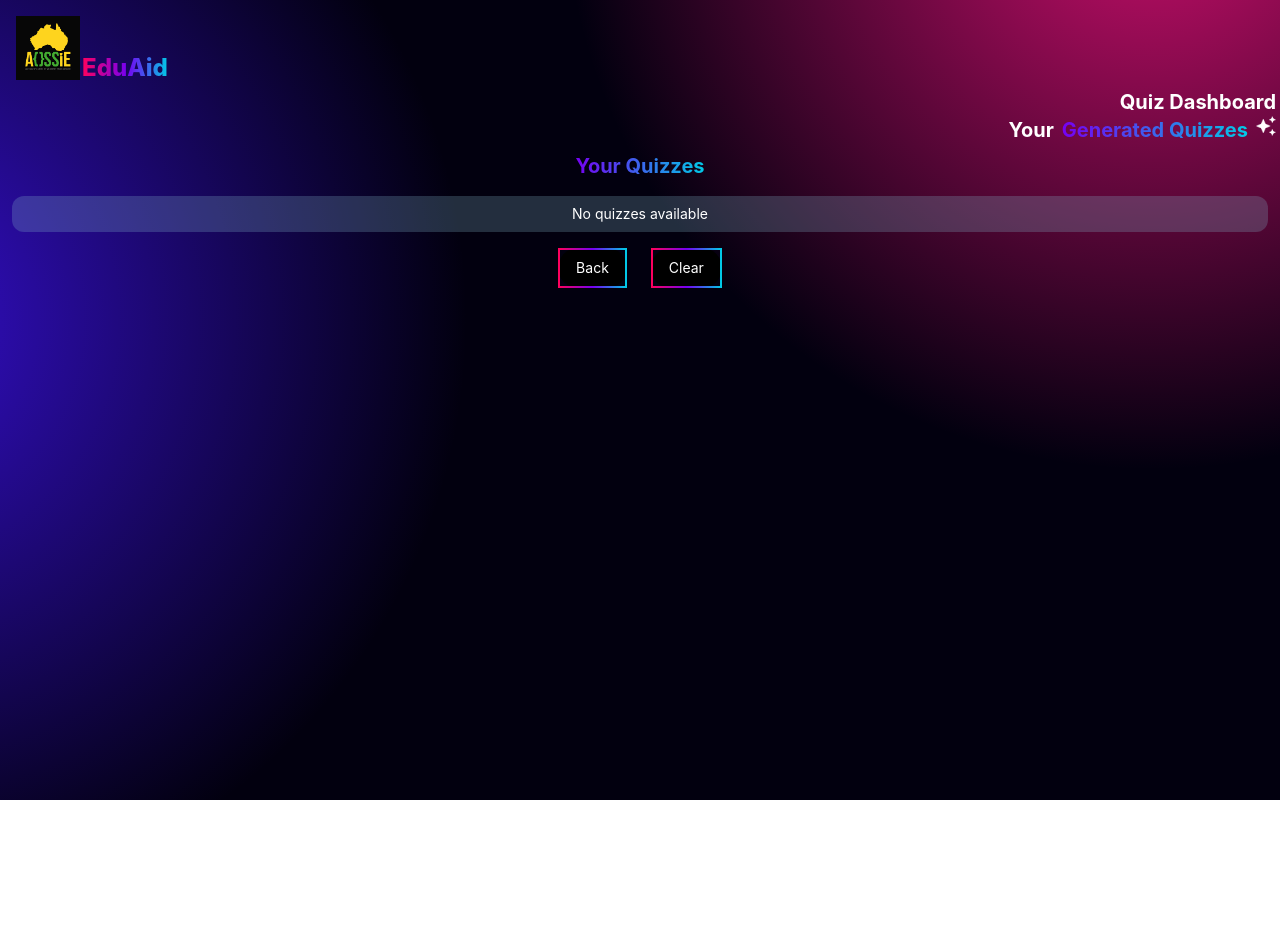
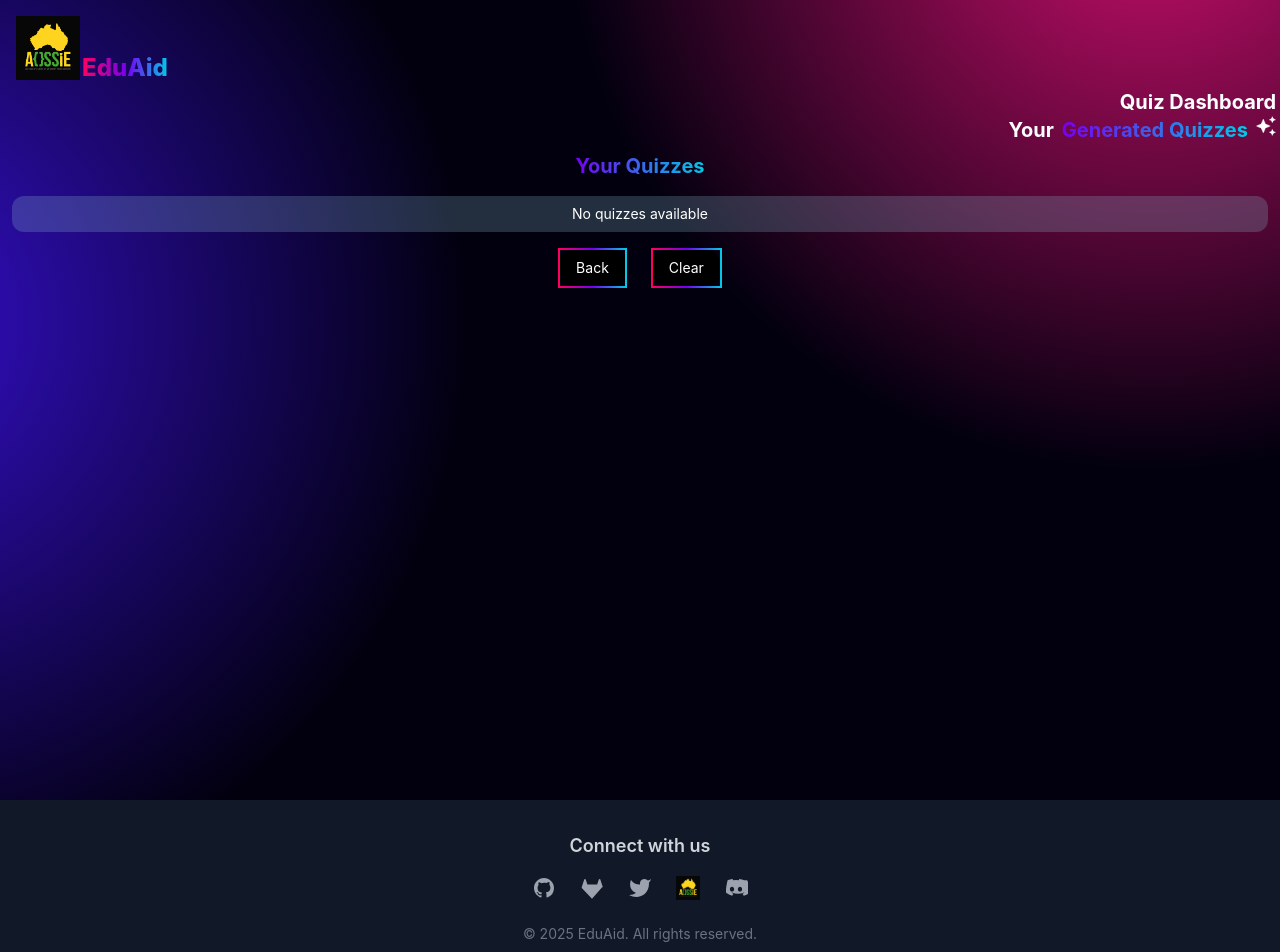
Before and after one commit to AOSSIE-Org/EduAid, a React (Create React App) app in the folder eduaid_web/: page /history in a window 1280 px wide. Shown: the top 952 px of the page. Before the commit the page ends 800 px from the top, so only its background shows below. Built offline with nearby package versions, Linux system fonts and the light colour scheme.

Commit message:
Add footer to the website

```diff
--- a/eduaid_web/src/App.js
+++ b/eduaid_web/src/App.js
@@ -5,9 +5,11 @@ import Question_Type from "./pages/Question_Type";
 import Text_Input from "./pages/Text_Input";
 import Output from "./pages/Output";
 import Previous from "./pages/Previous";
+import Footer from "./pages/Footer";
 
 function App() {
   return (
+    <>
     <BrowserRouter>
       <Routes>
         <Route path="/" element={<Home />} />
@@ -17,6 +19,8 @@ function App() {
         <Route path="/history" element={<Previous />} />
       </Routes>
     </BrowserRouter>
+    <Footer/>
+    </>
   );
 }
 
--- /dev/null
+++ b/eduaid_web/src/pages/Footer.jsx
@@ -0,0 +1,102 @@
+import React from 'react';
+import logo from "../assets/aossie_logo.png";
+
+const Footer = () => {
+  return (
+    <footer className="bg-gray-900 text-gray-300 py-8">
+      <div className="container mx-auto px-4 text-center">
+        <div className="mb-4">
+          <h2 className="text-lg font-semibold">Connect with us</h2>
+        </div>
+        <div className="flex justify-center space-x-6 mb-6">
+          {/* GitHub */}
+          <a
+            href="https://github.com/AOSSIE-Org/EduAid"
+            target="_blank"
+            rel="noopener noreferrer"
+            className="text-gray-400 hover:text-white"
+          >
+            <svg
+              xmlns="http://www.w3.org/2000/svg"
+              fill="currentColor"
+              viewBox="0 0 24 24"
+              className="h-6 w-6"
+            >
+              <path d="M12 2C6.48 2 2 6.48 2 12c0 4.42 2.87 8.17 6.84 9.5.5.09.68-.21.68-.48v-1.7c-2.78.61-3.37-1.17-3.37-1.17-.45-1.14-1.1-1.45-1.1-1.45-.9-.62.07-.61.07-.61 1 .07 1.53 1.04 1.53 1.04.88 1.52 2.3 1.08 2.86.83.09-.64.34-1.08.61-1.33-2.22-.25-4.55-1.11-4.55-4.93 0-1.09.39-1.99 1.03-2.69-.1-.25-.45-1.28.1-2.67 0 0 .84-.27 2.75 1.03A9.56 9.56 0 0112 6.8c.85.004 1.71.11 2.51.32 1.91-1.3 2.75-1.03 2.75-1.03.55 1.39.2 2.42.1 2.67.64.7 1.03 1.6 1.03 2.69 0 3.83-2.34 4.68-4.57 4.93.35.31.66.92.66 1.85v2.74c0 .27.18.58.69.48A10.007 10.007 0 0022 12c0-5.52-4.48-10-10-10z" />
+            </svg>
+          </a>
+          {/* GitLab */}
+          <a
+            href="https://gitlab.com/aossie"
+            target="_blank"
+            rel="noopener noreferrer"
+            className="text-gray-400 hover:text-white"
+          >
+            <svg
+              xmlns="http://www.w3.org/2000/svg"
+              fill="currentColor"
+              viewBox="0 0 24 24"
+              className="h-6 w-6"
+            >
+              <path d="M22.84 11.23L20.33 3.51a.8.8 0 00-1.52-.01l-1.63 4.89H7.36L5.73 3.5a.8.8 0 00-1.52.02l-2.5 7.72a.8.8 0 00.3.89L12 22.8l9.47-10.68a.8.8 0 00.37-.89z" />
+            </svg>
+          </a>
+          {/* Twitter */}
+          <a
+            href="https://x.com/aossie_org"
+            target="_blank"
+            rel="noopener noreferrer"
+            className="text-gray-400 hover:text-white"
+          >
+            <svg
+              xmlns="http://www.w3.org/2000/svg"
+              fill="currentColor"
+              viewBox="0 0 24 24"
+              className="h-6 w-6"
+            >
+              <path d="M23 3a10.9 10.9 0 01-3.14 1.53 4.48 4.48 0 00-7.86 3v1A10.66 10.66 0 013 4s-4 9 5 13a11.64 11.64 0 01-7 2c9 5 20 0 20-11.5a4.5 4.5 0 00-.08-.83A7.72 7.72 0 0023 3z" />
+            </svg>
+
+
+          </a>
+          {/* AOSSIE */}
+          <a
+
+            href="https://aossie.org"
+            target="_blank"
+            rel="noopener noreferrer"
+            className="text-gray-400 hover:text-white"
+          >
+             <img src={logo} alt="Aossie-logo"
+              fill="currentColor"
+              viewBox="0 0 24 24"
+              className="h-6 w-6"
+            >
+            </img>
+          </a>
+          {/* Discord */}
+          <a
+            href="https://discord.com/invite/6mFZ2S846n"
+            target="_blank"
+            rel="noopener noreferrer"
+            className="text-gray-400 hover:text-white"
+          >
+            <svg
+              xmlns="http://www.w3.org/2000/svg"
+              fill="currentColor"
+              viewBox="0 0 24 24"
+              className="h-6 w-6"
+            >
+              <path d="M20.317 4.369a19.791 19.791 0 00-4.885-1.431.074.074 0 00-.079.037c-.2.364-.419.833-.576 1.21a18.973 18.973 0 00-5.656 0 12.36 12.36 0 00-.588-1.21.07.07 0 00-.078-.037 19.797 19.797 0 00-4.886 1.43.066.066 0 00-.032.027C2.457 9.241 1.74 13.01 2.09 16.722a.075.075 0 00.028.049 19.888 19.888 0 005.993 3.058.073.073 0 00.079-.028c.461-.63.875-1.297 1.226-1.992a.07.07 0 00-.041-.097 13.175 13.175 0 01-1.872-.891.07.07 0 01-.007-.118c.126-.094.252-.192.372-.291a.074.074 0 01.074-.008c3.927 1.79 8.18 1.79 12.062 0a.073.073 0 01.075.007c.12.099.246.197.373.291a.07.07 0 01-.006.118 12.453 12.453 0 01-1.873.891.07.07 0 00-.04.097c.361.695.775 1.362 1.227 1.992a.073.073 0 00.079.028 19.886 19.886 0 005.993-3.058.073.073 0 00.028-.049c.497-5.179-.809-8.926-2.61-12.326a.061.061 0 00-.03-.028zM8.02 15.62c-1.17 0-2.13-1.092-2.13-2.426 0-1.335.946-2.427 2.13-2.427 1.185 0 2.136 1.092 2.13 2.427 0 1.334-.946 2.426-2.13 2.426zm7.963 0c-1.17 0-2.13-1.092-2.13-2.426 0-1.335.945-2.427 2.13-2.427 1.185 0 2.136 1.092 2.13 2.427 0 1.334-.945 2.426-2.13 2.426z" />
+            </svg>
+          </a>
+        </div>
+        <div className="text-sm text-gray-500">
+          &copy; {new Date().getFullYear()} EduAid. All rights reserved.
+        </div>
+      </div>
+    </footer>
+  );
+};
+
+export default Footer;
```
